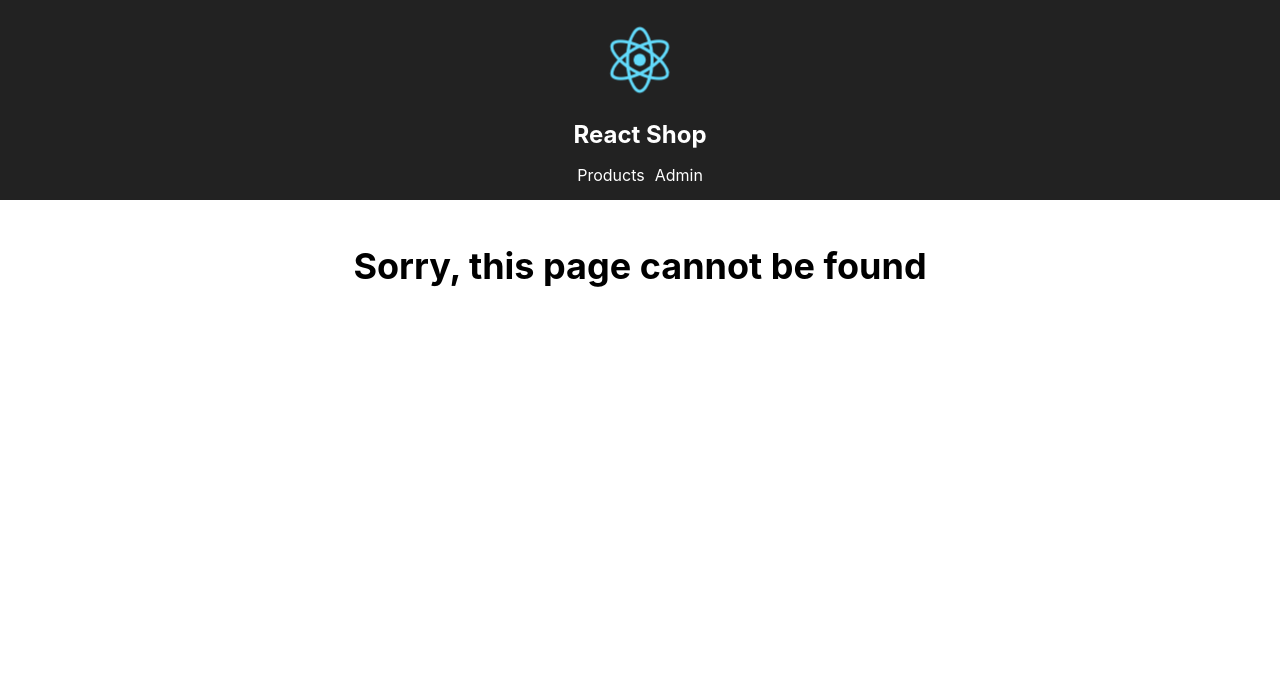
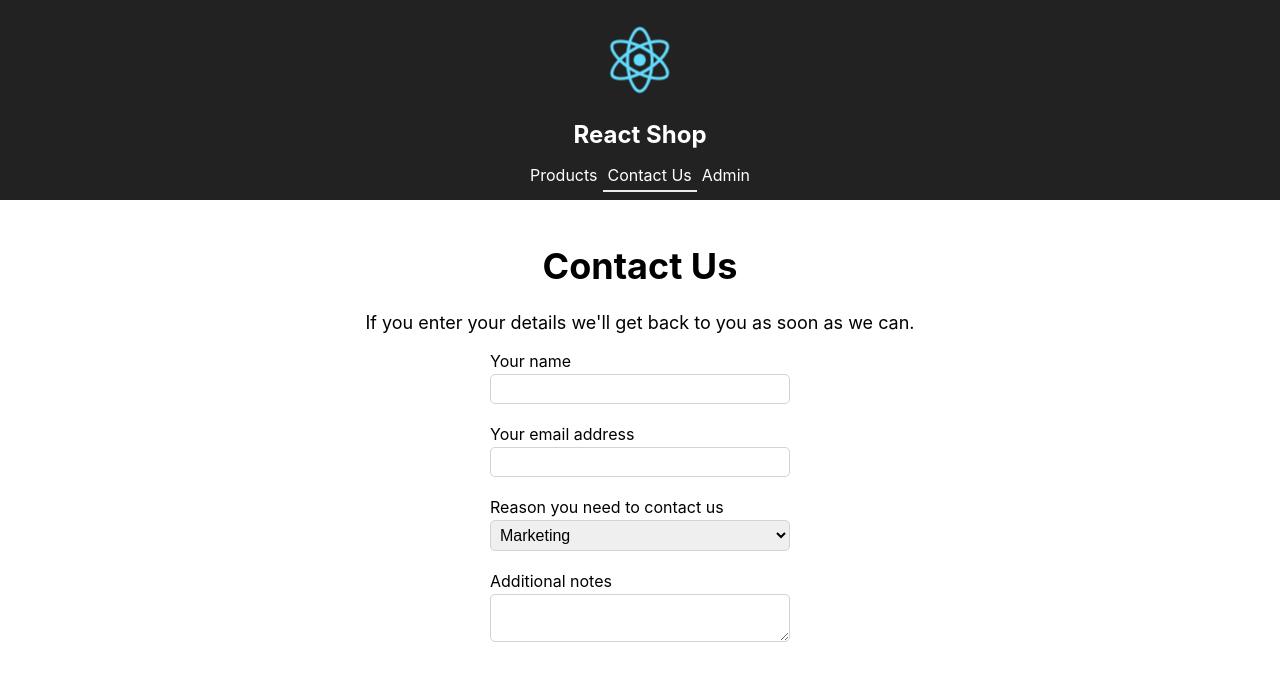
Before and after one commit to ahebwa49/reactshop, a React (Create React App) app: page /contactus in a window 1280 px wide. Shown: the top 680 px of the page. Built offline with nearby package versions, Linux system fonts and the light colour scheme.

Commit message:
create a form with controlled components

```diff
--- /dev/null
+++ b/src/ContactUs.tsx
@@ -0,0 +1,70 @@
+import * as React from 'react';
+
+interface IProps {
+  name: string;
+  onNameChange: (name: string) => void;
+  email: string;
+  onEmailChange: (email: string) => void;
+  reason: string;
+  onReasonChange: (reason: string) => void;
+  notes: string;
+  onNotesChange: (notes: string) => void;
+}
+
+const ContactUs: React.SFC<IProps> = (props) => {
+  const handleNameChange = (e: React.ChangeEvent<HTMLInputElement>) => {
+    props.onNameChange(e.currentTarget.value);
+  };
+  const handleEmailChange = (e: React.ChangeEvent<HTMLInputElement>) => {
+    props.onEmailChange(e.currentTarget.value);
+  };
+  const handleReasonChange = (e: React.ChangeEvent<HTMLSelectElement>) => {
+    props.onReasonChange(e.currentTarget.value);
+  };
+  const handleNotesChange = (e: React.ChangeEvent<HTMLTextAreaElement>) => {
+    props.onNotesChange(e.currentTarget.value);
+  };
+
+  return (
+    <form className="form" noValidate={true}>
+      <div className="form-group">
+        <label htmlFor="name">Your name</label>
+        <input
+          type="text"
+          id="name"
+          value={props.name}
+          onChange={handleNameChange}
+        />
+      </div>
+      <div className="form-group">
+        <label htmlFor="email">Your email address</label>
+        <input
+          type="email"
+          id="email"
+          value={props.email}
+          onChange={handleEmailChange}
+        />
+      </div>
+
+      <div className="form-group">
+        <label htmlFor="reason">Reason you need to contact us</label>
+        <select id="reason" value={props.reason} onChange={handleReasonChange}>
+          <option value="Marketing">Marketing</option>
+          <option value="Support" selected>
+            Support
+          </option>
+          <option value="Feedback">Feedback</option>
+          <option value="Jobs">Jobs</option>
+          <option value="Other">Other</option>
+        </select>
+      </div>
+
+      <div className="form-group">
+        <label htmlFor="notes">Additional notes</label>
+        <textarea id="notes" value={props.notes} onChange={handleNotesChange} />
+      </div>
+    </form>
+  );
+};
+
+export default ContactUs;
--- /dev/null
+++ b/src/ContactUsPage.tsx
@@ -0,0 +1,57 @@
+import * as React from 'react';
+
+import ContactUs from './ContactUs';
+
+interface IState {
+  name: string;
+  email: string;
+  reason: string;
+  notes: string;
+}
+
+class ContactUsPage extends React.Component<{}, IState> {
+  public constructor(props: {}) {
+    super(props);
+    this.state = {
+      email: '',
+      name: '',
+      notes: '',
+      reason: '',
+    };
+  }
+
+  private handleNameChange = (name: string) => {
+    this.setState({ name });
+  };
+  private handleEmailChange = (email: string) => {
+    this.setState({ email });
+  };
+  private handleReasonChange = (reason: string) => {
+    this.setState({ reason });
+  };
+  private handleNotesChange = (notes: string) => {
+    this.setState({ notes });
+  };
+  public render() {
+    return (
+      <div className="page-container">
+        <h1>Contact Us</h1>
+        <p>
+          If you enter your details we'll get back to you as soon as we can.
+        </p>
+        <ContactUs
+          name={this.state.name}
+          onNameChange={this.handleNameChange}
+          email={this.state.email}
+          onEmailChange={this.handleEmailChange}
+          reason={this.state.reason}
+          onReasonChange={this.handleReasonChange}
+          notes={this.state.notes}
+          onNotesChange={this.handleNotesChange}
+        />
+      </div>
+    );
+  }
+}
+
+export default ContactUsPage;
--- a/src/Header.tsx
+++ b/src/Header.tsx
@@ -17,6 +17,13 @@
           Products
         </NavLink>
         <NavLink
+          to="/contactus"
+          className="header-link"
+          activeClassName="header-link-active"
+        >
+          Contact Us
+        </NavLink>
+        <NavLink
           to="/admin"
           className="header-link"
           activeClassName="header-link-active"
--- a/src/Routes.tsx
+++ b/src/Routes.tsx
@@ -15,6 +15,7 @@
 import ProductPage from './ProductPage';
 import LoginPage from './LoginPage';
 import NotFoundPage from './NotFoundPage';
+import ContactUsPage from './ContactUsPage';
 
 const AdminPage = React.lazy(() => import('./AdminPage'));
 
@@ -32,6 +33,7 @@
           <Switch>
             <Redirect exact={true} from="/" to="/products" />
             <Route exact={true} path="/products" component={ProductsPage} />
+            <Route path="/contactus" component={ContactUsPage} />
             <Route path="/products/:id" component={ProductPage} />
             <Route path="/admin">
               {loggedIn ? (
--- a/src/index.css
+++ b/src/index.css
@@ -125,3 +125,30 @@
 .tabs li.active {
   border-bottom: #222 solid 2px;
 }
+
+.form {
+  width: 300px;
+  margin: 0px auto 0px auto;
+}
+
+.form-group {
+  display: flex;
+  flex-direction: column;
+  margin-bottom: 20px;
+}
+
+.form-group label {
+  align-self: flex-start;
+  font-size: 16px;
+  margin-bottom: 3px;
+}
+
+.form-group input,
+select,
+textarea {
+  font-family: Arial;
+  font-size: 16px;
+  padding: 5px;
+  border: lightgray solid 1px;
+  border-radius: 5px;
+}
```
Also changed, not shown: src/Form.tsx (added, +29 -0 lines).
